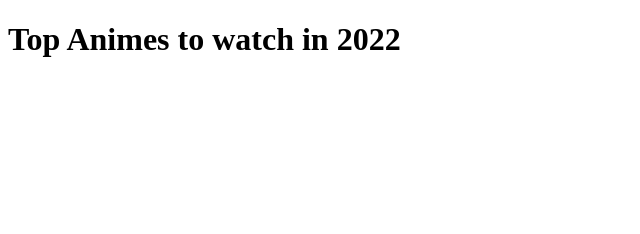
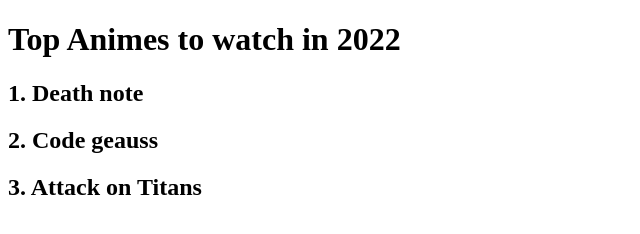
Before and after one commit to SaurabhSananse-Coditas/First-Project, a plain HTML site: page index.html in a window 1280 px wide. Shown: the whole page, without its empty margins (0-640 px from the left). Drawn offline with Linux system fonts and the light colour scheme.

Commit message:
added anime names in index.html

```diff
--- a/index.html
+++ b/index.html
@@ -8,6 +8,9 @@
 </head>
 <body>
     <h1>Top Animes to watch in 2022</h1>
+    <h2>1. Death note</h2>
+    <h2>2. Code geauss</h2>
+    <h2>3. Attack on Titans</h2>
 
 </body>
 </html>
```
